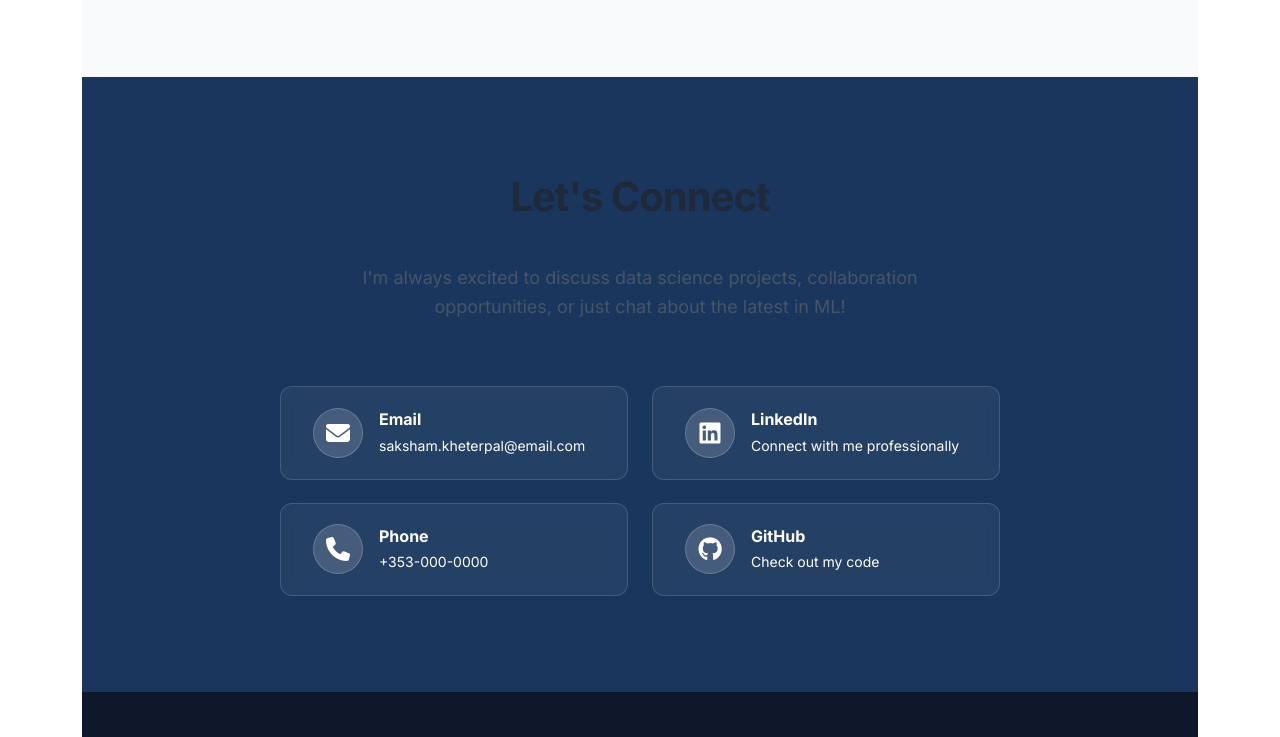
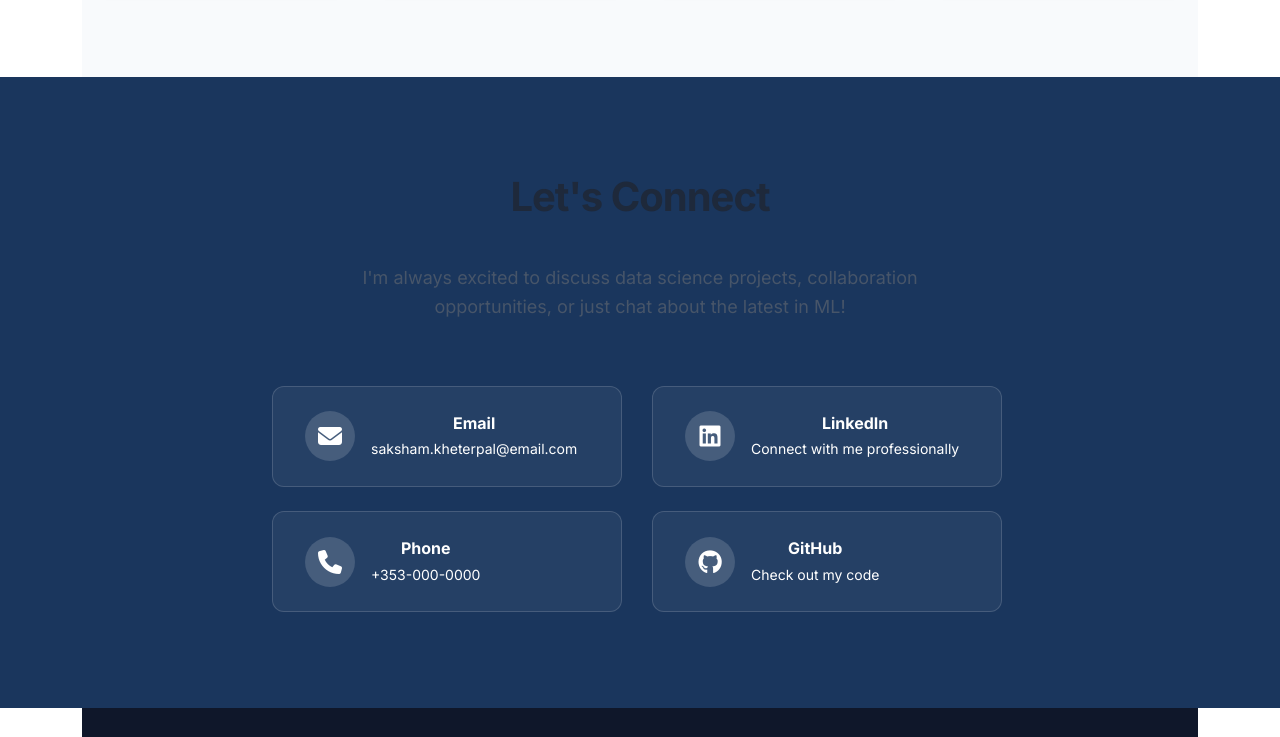
Before and after one commit to sak21-droid/sak21-droid.github.io, a plain HTML site: page index.html in a window 1280 px wide. Shown: the part 3210-3947 px from the top of the page. Drawn offline with nearby package versions, Linux system fonts and the light colour scheme.

Commit message:
Update index.html

```diff
--- a/index.html
+++ b/index.html
@@ -484,47 +484,56 @@
 
     /* Contact Section */
 .contact-section {
-  background: var(--primary);
+  background: var(--primary); /* same blue as intro */
   color: white;
-  padding: 6rem 0;
+  padding: 6rem 2rem;  /* generous top/bottom padding */
   text-align: center;
+  width: 100vw;        /* full viewport width */
+  margin-left: calc(-50vw + 50%); /* ensures full stretch even inside container */
 }
 
+
+.contact-section .contact-grid {
+  display: flex;
+  flex-wrap: wrap;
+  justify-content: center;
+  gap: 2rem; /* spacing between cards */
+}
+
+
+
 .contact-section .contact-item {
+  flex: 1 1 250px; /* responsive cards */
+  max-width: 350px;
   display: flex;
   align-items: center;
   gap: 1rem;
-  padding: 1.25rem 2rem;
+  padding: 1.5rem 2rem;
   border-radius: 12px;
   text-decoration: none;
   color: white;
   transition: all 0.3s ease;
-  backdrop-filter: blur(8px);
+  background: rgba(255, 255, 255, 0.05);
   border: 1px solid rgba(255, 255, 255, 0.15);
-  background: rgba(255, 255, 255, 0.05);
 }
+
 
 .contact-section .contact-item:hover {
   background: rgba(255, 255, 255, 0.2);
   transform: translateY(-3px);
-  box-shadow: var(--shadow-md);
+  box-shadow: 0 8px 20px rgba(0, 0, 0, 0.15);
 }
-
-.contact-section .contact-icon {
+.contact-icon {
   font-size: 1.5rem;
   min-width: 50px;
   min-height: 50px;
-  background: rgba(255, 255, 255, 0.15);
   border-radius: 50%;
   display: flex;
   align-items: center;
   justify-content: center;
-  border: 1px solid rgba(255, 255, 255, 0.2);
+  background: rgba(255,255,255,0.15);
 }
 
-.contact-section .contact-item div:last-child {
-  text-align: left;
-}
 
 @media (max-width: 768px) {
   .contact-section .contact-item {
```
